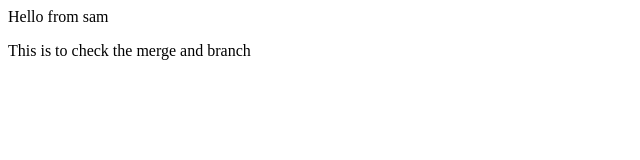
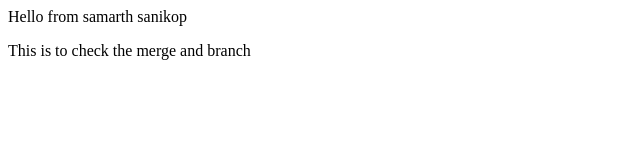
Before and after one commit to sam-sanikop/gitDemoforSame, a plain HTML site: page index.html in a window 1280 px wide. Shown: the full height of the page, 0-640 px from the left. Drawn offline with Linux system fonts and the light colour scheme.

Commit message:
to test merge conflict

```diff
--- a/index.html
+++ b/index.html
@@ -1,6 +1,6 @@
 <html>
     <body>
-        <p id="p1">Hello from sam</p>
+        <p id="p1">Hello from samarth sanikop</p>
         <p>This is to check the merge and branch</p>
     </body>
 </html>
```
